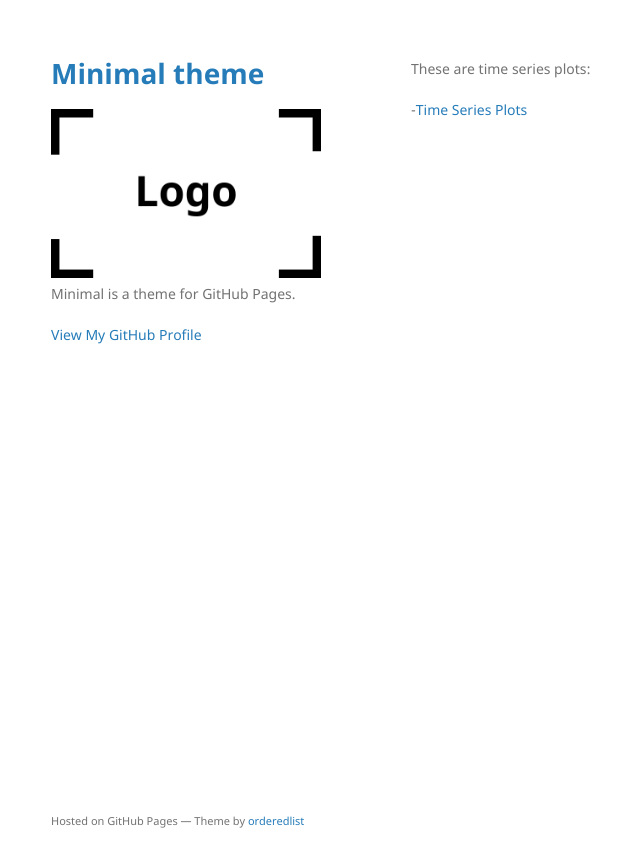
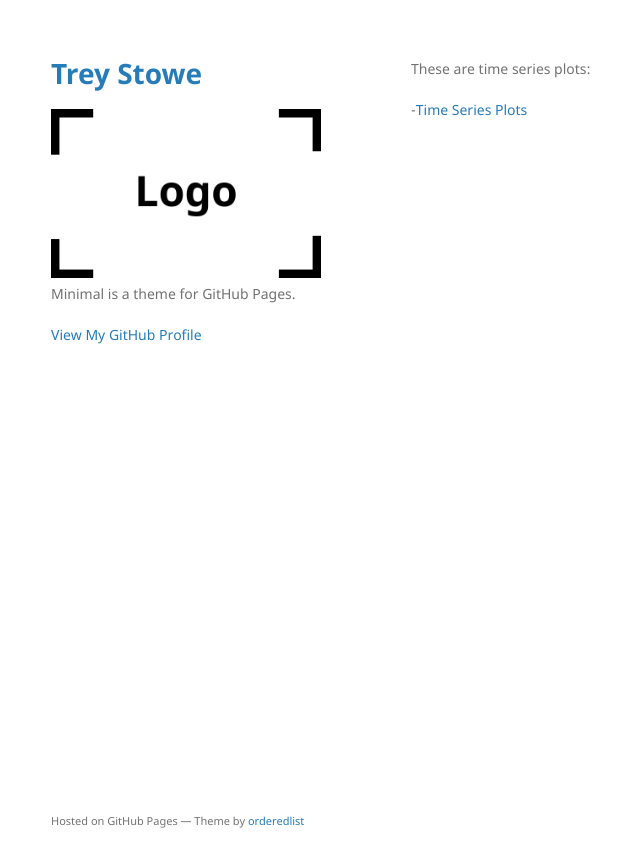
Before and after one commit to stow13/stow13.github.io, a Jekyll site: the page built from index.md, in a window 1280 px wide. Shown: the top 867 px of the page, without its empty margins (159-799 px from the left). Built offline with Jekyll 4.4.1, drawn with Linux system fonts in a browser that asks for light colours; our own code applies the rules of GitHub Pages for plain Markdown files.

Commit message:
Update _config.yml

```diff
--- a/_config.yml
+++ b/_config.yml
@@ -1,4 +1,4 @@
-title: Minimal theme
+title: Trey Stowe
 logo: /assets/img/logo.png
 description: Minimal is a theme for GitHub Pages.
 show_downloads: false
```
